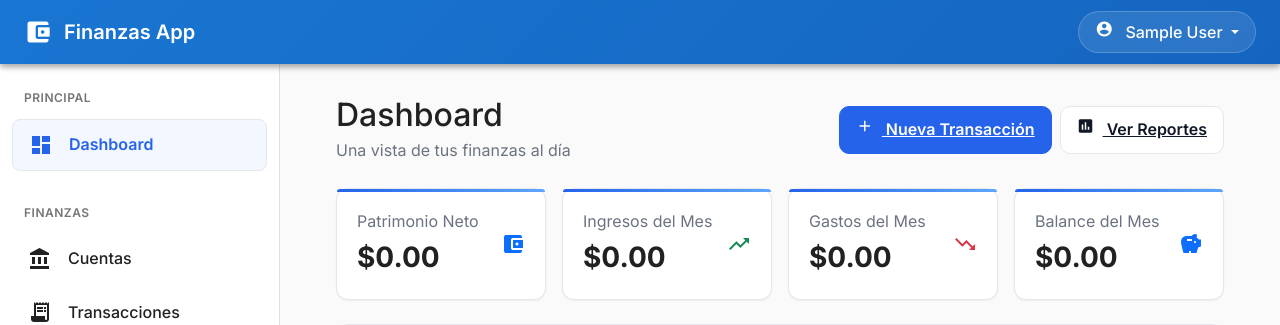
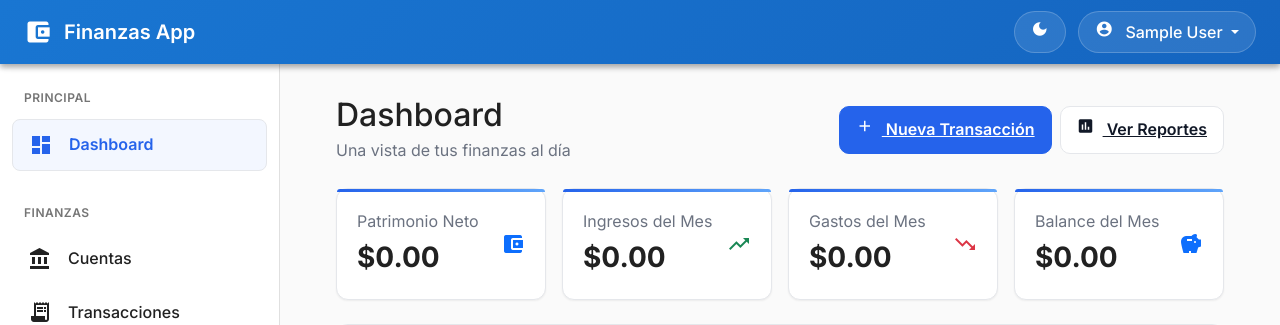
Before and after one commit to brunojhovany/CashCactus, a Flask app: page /dashboard in a window 1280 px wide. Shown: the top 325 px of the page. Run offline with Flask 3, Linux system fonts and the light colour scheme; the visitor is signed in with stand-in values (Sample User, id 1); data that the repository does not hold is empty.

Commit message:
feat(ui): add dark mode with CSS variables and persistent toggle in header

```diff
--- a/app/static/css/theme.css
+++ b/app/static/css/theme.css
@@ -15,6 +15,14 @@
   --pm-radius: 12px;
   --pm-shadow-sm: 0 1px 2px rgba(0,0,0,0.06);
   --pm-shadow: 0 10px 15px -3px rgba(0,0,0,0.1), 0 4px 6px -4px rgba(0,0,0,0.1);
+}
+
+/* Dark mode overrides */
+[data-theme="dark"] {
+  --pm-surface: #0f172a; /* slate-900 */
+  --pm-text: #e5e7eb; /* gray-200 */
+  --pm-muted: #94a3b8; /* slate-400 */
+  --pm-border: #1f2937; /* gray-800 */
 }
 
 /* Container and spacing */
@@ -88,6 +96,10 @@
 }
 .pm-table tbody td { border-top: 1px solid var(--pm-border); padding: 12px; }
 
+[data-theme="dark"] .pm-table thead th {
+  background: #0b1220; /* dark row */
+}
+
 /* Utilities */
 .pm-muted { color: var(--pm-muted); }
 .pm-kpi { font-size: 28px; font-weight: 800; }
@@ -115,5 +127,9 @@
   color: var(--pm-primary);
 }
 
+[data-theme="dark"] .modern-sidebar .nav-link.active {
+  background: rgba(37, 99, 235, 0.15);
+}
+
 /* Flash alerts minimal */
 .alert { border: 1px solid var(--pm-border); }
--- a/app/views/templates/base.html
+++ b/app/views/templates/base.html
@@ -394,6 +394,9 @@
             {% if current_user.is_authenticated %}
             <div class="user-dropdown">
                 <div class="dropdown">
+                    <button class="btn user-btn me-2" id="themeToggleBtn" type="button" title="Cambiar tema">
+                        <span class="material-icons" id="themeToggleIcon" style="font-size: 18px;">dark_mode</span>
+                    </button>
                     <button class="btn user-btn dropdown-toggle" type="button" data-bs-toggle="dropdown">
                         <span class="material-icons" style="font-size: 18px; margin-right: 8px;">account_circle</span>
                         {{ current_user.get_full_name() }}
@@ -521,6 +524,32 @@
     <script src="https://cdn.jsdelivr.net/npm/bootstrap@5.3.0/dist/js/bootstrap.bundle.min.js"></script>
 
     <script>
+        // Theme persistence
+        (function() {
+            const root = document.documentElement;
+            const btn = document.getElementById('themeToggleBtn');
+            const icon = document.getElementById('themeToggleIcon');
+            const stored = localStorage.getItem('theme');
+            if (stored === 'dark') {
+                root.setAttribute('data-theme', 'dark');
+                if (icon) icon.textContent = 'light_mode';
+            }
+            if (btn) {
+                btn.addEventListener('click', () => {
+                    const isDark = root.getAttribute('data-theme') === 'dark';
+                    if (isDark) {
+                        root.removeAttribute('data-theme');
+                        localStorage.setItem('theme', 'light');
+                        if (icon) icon.textContent = 'dark_mode';
+                    } else {
+                        root.setAttribute('data-theme', 'dark');
+                        localStorage.setItem('theme', 'dark');
+                        if (icon) icon.textContent = 'light_mode';
+                    }
+                });
+            }
+        })();
+
         // Auto-cerrar alertas después de 5 segundos
         setTimeout(function() {
             const alerts = document.querySelectorAll('.alert-dismissible');
```
